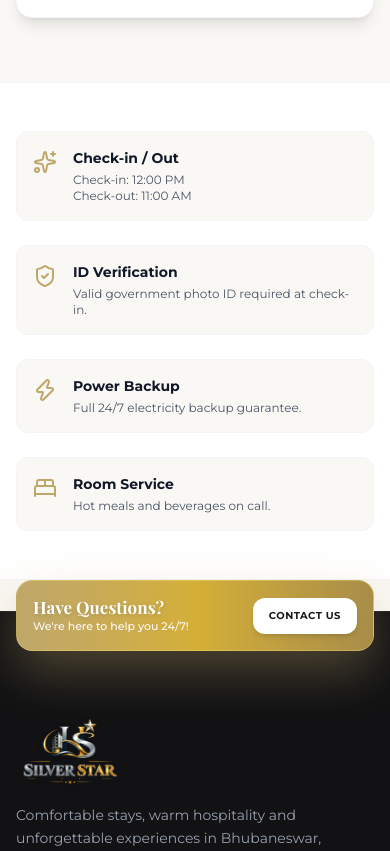
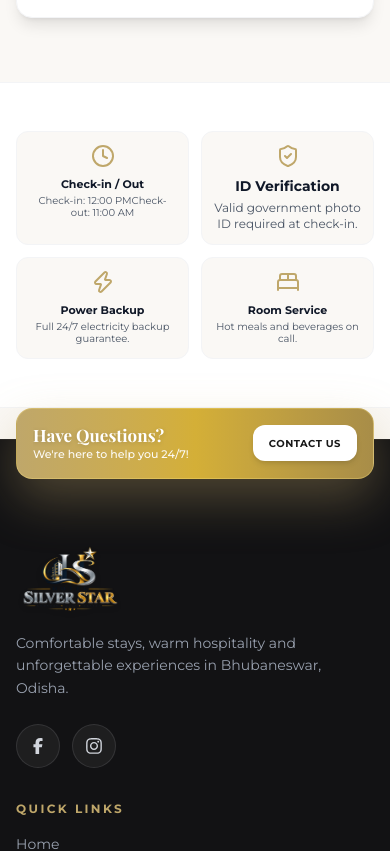
Before and after one commit to SwiftriseGit/hotel-blue-start, a Next.js app: page /rooms in a window 390 px wide. Shown: the part 3400-4251 px from the top of the page. Built offline with nearby package versions, Linux system fonts and the light colour scheme; a web font is replaced by a local one.

Commit message:
Fix UI feedback on mobile: Gallery tabs, contact single line, rooms 2x2 amenities grid & icon change

```diff
--- a/app/contact/page.tsx
+++ b/app/contact/page.tsx
@@ -68,7 +68,7 @@ export default function ContactPage() {
                   REACH OUT TO US
                 </span>
               </div>
-              <h2 className="font-serif text-3xl sm:text-4xl font-bold text-gray-900 mb-6">
+              <h2 className="font-serif text-[22px] min-[375px]:text-[26px] sm:text-4xl font-bold text-gray-900 mb-6 whitespace-nowrap tracking-tight sm:tracking-normal">
                 We Are Always Here For You
               </h2>
               <p className="text-gray-600 text-sm sm:text-base leading-relaxed mb-8">
--- a/app/gallery/page.tsx
+++ b/app/gallery/page.tsx
@@ -73,12 +73,12 @@ export default function GalleryPage() {
       {/* Gallery Grid with Category Filters */}
       <section className="w-full max-w-[1440px] mx-auto px-4 sm:px-6 md:px-8 lg:px-10 py-16 sm:py-20">
         {/* Category Pills */}
-        <div className="flex items-center justify-center flex-wrap gap-3 mb-12">
+        <div className="flex items-center justify-start sm:justify-center overflow-x-auto no-scrollbar gap-3 mb-12 pb-4 px-2 sm:px-0 scroll-smooth">
           {categories.map((cat) => (
             <button
               key={cat}
               onClick={() => setActiveCategory(cat)}
-              className={`px-6 py-2.5 rounded-full font-bold text-xs sm:text-sm tracking-wider uppercase transition-all duration-300 cursor-pointer ${
+              className={`shrink-0 px-6 py-2.5 rounded-full font-bold text-xs sm:text-sm tracking-wider uppercase transition-all duration-300 cursor-pointer ${
                 activeCategory === cat
                   ? "bg-[#bfa76a] text-white shadow-lg shadow-[#bfa76a]/30 scale-105"
                   : "bg-white text-gray-700 hover:bg-gray-100 border border-gray-200"
--- a/app/rooms/page.tsx
+++ b/app/rooms/page.tsx
@@ -2,7 +2,7 @@
 
 import Image from "next/image";
 import Link from "next/link";
-import { Check, ArrowRight, ShieldCheck, Sparkles, Zap, BedDouble } from "lucide-react";
+import { Check, ArrowRight, ShieldCheck, Clock, Zap, BedDouble } from "lucide-react";
 import Header from "../components/Header";
 import Footer from "../components/Footer";
 import CtaBanner from "../components/CtaBanner";
@@ -182,33 +182,33 @@ export default function RoomsPage() {
       {/* Policies Bar */}
       <section className="w-full bg-white border-y border-gray-100 py-12">
         <div className="max-w-[1440px] mx-auto px-4 sm:px-6 md:px-8 lg:px-10">
-          <div className="grid grid-cols-1 sm:grid-cols-2 lg:grid-cols-4 gap-6">
-            <div className="flex items-start gap-4 p-4 rounded-xl bg-[#faf8f5] border border-gray-100">
-              <Sparkles className="w-6 h-6 text-[#bfa76a] shrink-0 mt-0.5" />
+          <div className="grid grid-cols-2 lg:grid-cols-4 gap-3 sm:gap-6">
+            <div className="flex flex-col sm:flex-row items-center sm:items-start text-center sm:text-left gap-2 sm:gap-4 p-3 sm:p-4 rounded-xl bg-[#faf8f5] border border-gray-100">
+              <Clock className="w-6 h-6 text-[#bfa76a] shrink-0 sm:mt-0.5" />
               <div>
-                <h4 className="font-bold text-gray-900 text-sm mb-1">Check-in / Out</h4>
-                <p className="text-xs text-gray-600">Check-in: 12:00 PM<br />Check-out: 11:00 AM</p>
+                <h4 className="font-bold text-gray-900 text-[11px] sm:text-sm mb-0.5 sm:mb-1">Check-in / Out</h4>
+                <p className="text-[10px] sm:text-xs text-gray-600 leading-tight">Check-in: 12:00 PM<br className="hidden sm:block"/>Check-out: 11:00 AM</p>
               </div>
             </div>
-            <div className="flex items-start gap-4 p-4 rounded-xl bg-[#faf8f5] border border-gray-100">
-              <ShieldCheck className="w-6 h-6 text-[#bfa76a] shrink-0 mt-0.5" />
+            <div className="flex flex-col sm:flex-row items-center sm:items-start text-center sm:text-left gap-2 sm:gap-4 p-3 sm:p-4 rounded-xl bg-[#faf8f5] border border-gray-100">
+              <ShieldCheck className="w-6 h-6 text-[#bfa76a] shrink-0 sm:mt-0.5" />
               <div>
                 <h4 className="font-bold text-gray-900 text-sm mb-1">ID Verification</h4>
                 <p className="text-xs text-gray-600">Valid government photo ID required at check-in.</p>
               </div>
             </div>
-            <div className="flex items-start gap-4 p-4 rounded-xl bg-[#faf8f5] border border-gray-100">
-              <Zap className="w-6 h-6 text-[#bfa76a] shrink-0 mt-0.5" />
+            <div className="flex flex-col sm:flex-row items-center sm:items-start text-center sm:text-left gap-2 sm:gap-4 p-3 sm:p-4 rounded-xl bg-[#faf8f5] border border-gray-100">
+              <Zap className="w-6 h-6 text-[#bfa76a] shrink-0 sm:mt-0.5" />
               <div>
-                <h4 className="font-bold text-gray-900 text-sm mb-1">Power Backup</h4>
-                <p className="text-xs text-gray-600">Full 24/7 electricity backup guarantee.</p>
+                <h4 className="font-bold text-gray-900 text-[11px] sm:text-sm mb-0.5 sm:mb-1">Power Backup</h4>
+                <p className="text-[10px] sm:text-xs text-gray-600 leading-tight">Full 24/7 electricity backup guarantee.</p>
               </div>
             </div>
-            <div className="flex items-start gap-4 p-4 rounded-xl bg-[#faf8f5] border border-gray-100">
-              <BedDouble className="w-6 h-6 text-[#bfa76a] shrink-0 mt-0.5" />
+            <div className="flex flex-col sm:flex-row items-center sm:items-start text-center sm:text-left gap-2 sm:gap-4 p-3 sm:p-4 rounded-xl bg-[#faf8f5] border border-gray-100">
+              <BedDouble className="w-6 h-6 text-[#bfa76a] shrink-0 sm:mt-0.5" />
               <div>
-                <h4 className="font-bold text-gray-900 text-sm mb-1">Room Service</h4>
-                <p className="text-xs text-gray-600">Hot meals and beverages on call.</p>
+                <h4 className="font-bold text-gray-900 text-[11px] sm:text-sm mb-0.5 sm:mb-1">Room Service</h4>
+                <p className="text-[10px] sm:text-xs text-gray-600 leading-tight">Hot meals and beverages on call.</p>
               </div>
             </div>
           </div>
```
